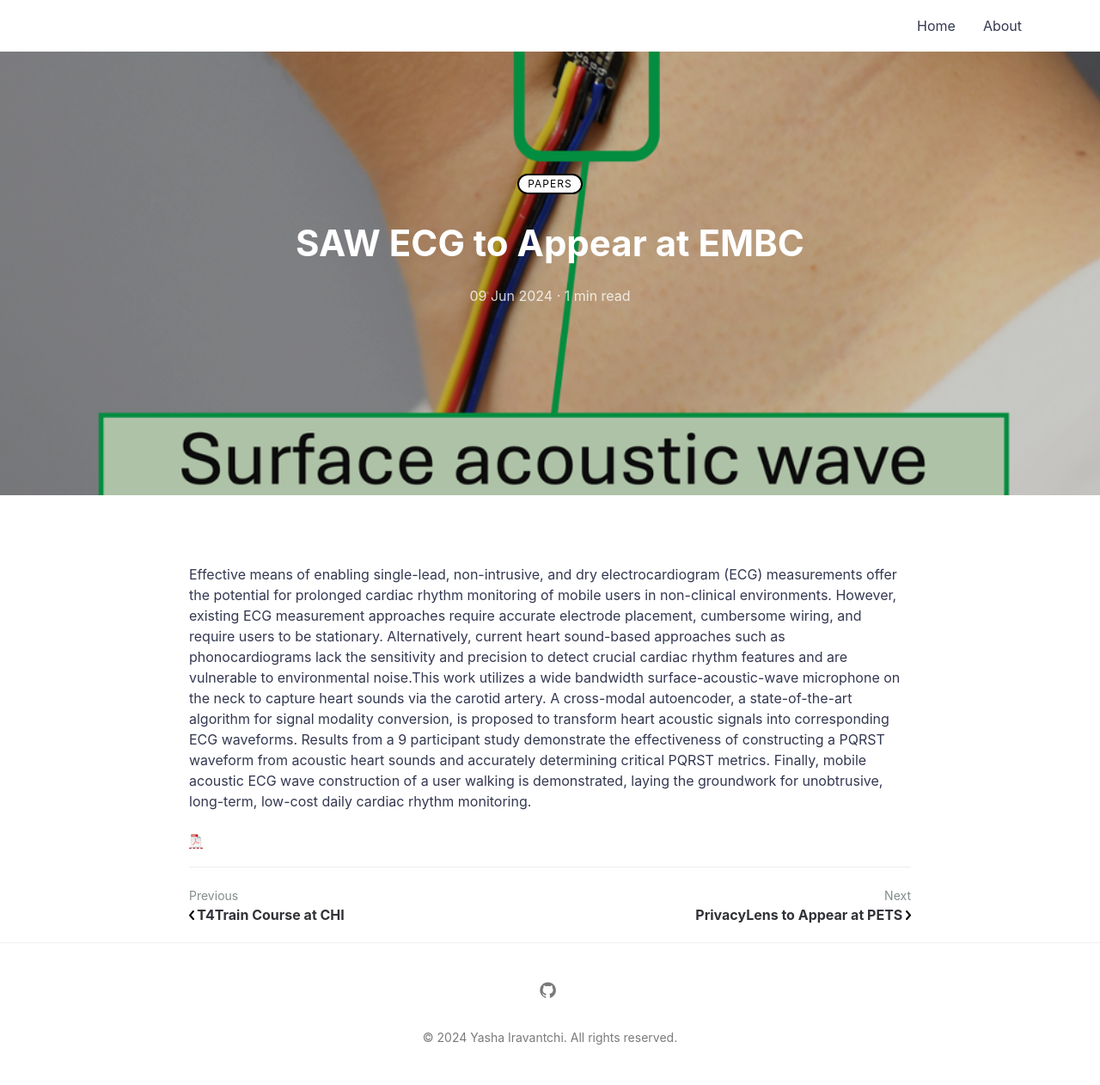
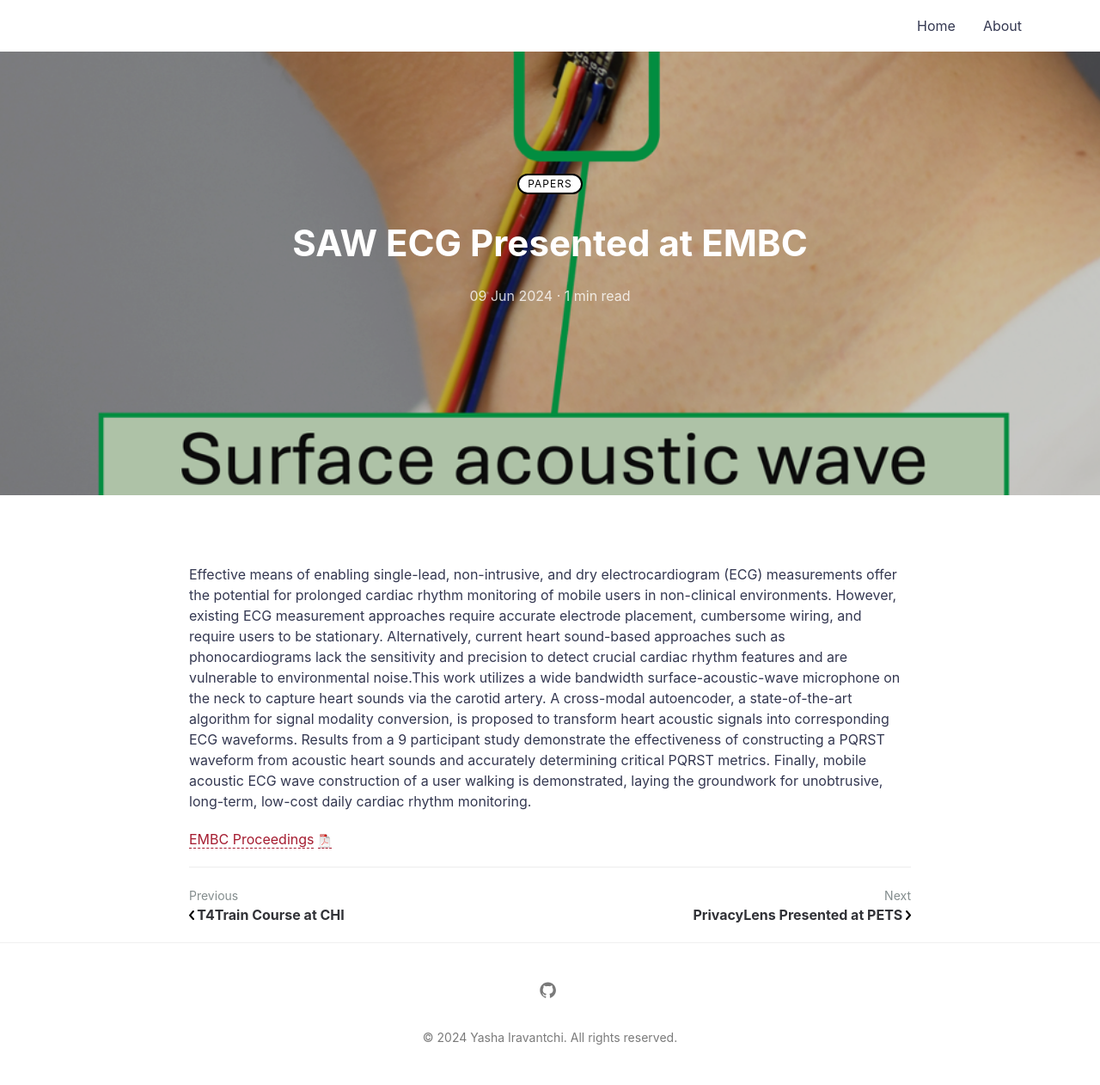
Before and after one commit to yashairavantchi/yashairavantchi.github.io, a Jekyll site: the page built from _posts/2024-06-9-SAWECG.md, in a window 1280 px wide. Shown: the whole page at 86% size. Built offline with Jekyll 4.4.1, drawn with Linux system fonts in a browser that asks for light colours; a script that is not in the unit is left out.

Commit message:
Quick updates

```diff
--- a/_posts/2024-06-10-PrivacyLens.md
+++ b/_posts/2024-06-10-PrivacyLens.md
@@ -1,6 +1,6 @@
 ---
 layout: post
-title: "PrivacyLens to Appear at PETS"
+title: "PrivacyLens Presented at PETS"
 featured-img: privacylens.png
 mathjax: true
 category: Papers
--- a/_posts/2024-06-9-SAWECG.md
+++ b/_posts/2024-06-9-SAWECG.md
@@ -1,6 +1,6 @@
 ---
 layout: post
-title: "SAW ECG to Appear at EMBC"
+title: "SAW ECG Presented at EMBC"
 featured-img: sawecg.png
 mathjax: true
 category: Papers
@@ -8,4 +8,4 @@ category: Papers
 
 Effective means of enabling single-lead, non-intrusive, and dry electrocardiogram (ECG) measurements offer the potential for prolonged cardiac rhythm monitoring of mobile users in non-clinical environments. However, existing ECG measurement approaches require accurate electrode placement, cumbersome wiring, and require users to be stationary. Alternatively, current heart sound-based approaches such as phonocardiograms lack the sensitivity and precision to detect crucial cardiac rhythm features and are vulnerable to environmental noise.This work utilizes a wide bandwidth surface-acoustic-wave microphone on the neck to capture heart sounds via the carotid artery. A cross-modal autoencoder, a state-of-the-art algorithm for signal modality conversion,  is proposed to transform heart acoustic signals into corresponding ECG waveforms. Results from a 9 participant study demonstrate the effectiveness of constructing a PQRST waveform from acoustic heart sounds and accurately determining critical PQRST metrics. Finally, mobile acoustic ECG wave construction of a user walking is demonstrated, laying the groundwork for unobtrusive, long-term, low-cost daily cardiac rhythm monitoring.
 
-[![pdf](/assets/icons16/pdf-icon.png)]({{ BASE_PATH }}/assets/pdf/Li24EMBC.pdf)
+[EMBC Proceedings](https://embc.embs.org/2024/wp-content/uploads/sites/102/2024/07/EMBC-2024_Proceedings.pdf) [![pdf](/assets/icons16/pdf-icon.png)]({{ BASE_PATH }}/assets/pdf/Li24EMBC.pdf)
```
